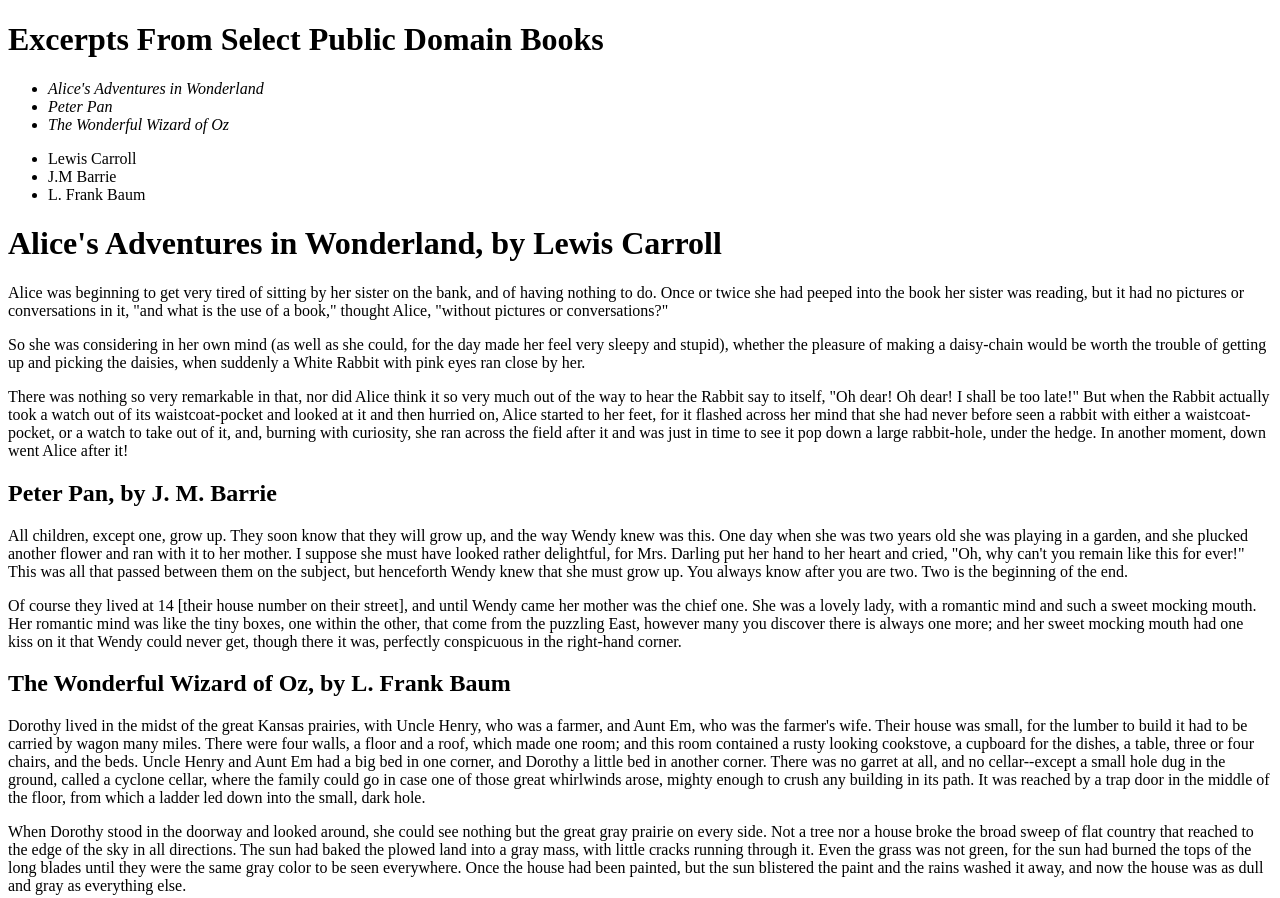
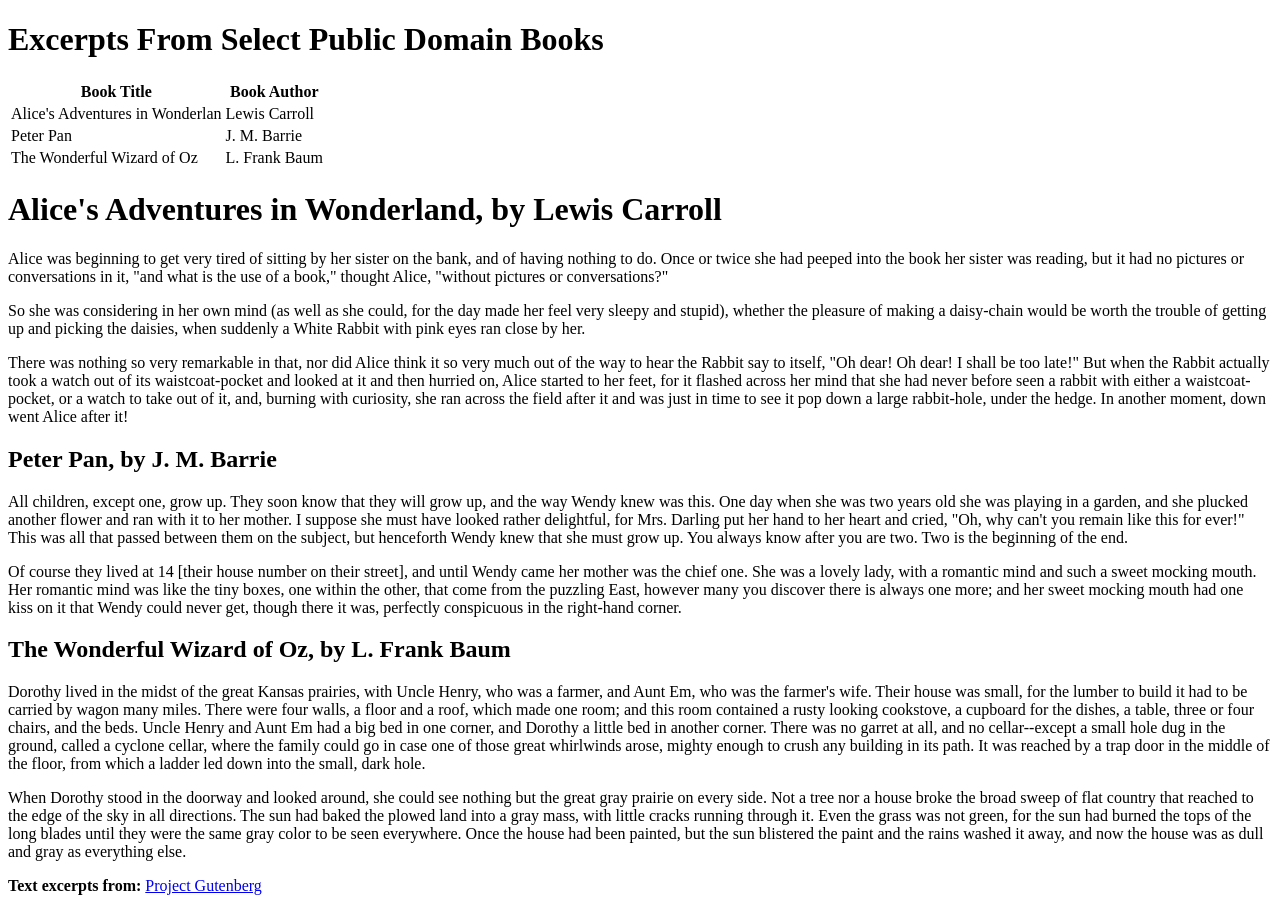
Before and after one commit to In-dexed/JVazquez_lab3, a plain HTML site: page index.html in a window 1280 px wide. Shown: the top 898 px of the page. Drawn offline with Linux system fonts and the light colour scheme.

Commit message:
changed book title and author from list to table

```diff
--- a/index.html
+++ b/index.html
@@ -9,16 +9,24 @@
 
 <body>
   <h1>Excerpts From Select Public Domain Books</h1>
-  <ul>
-    <li><em>Alice's Adventures in Wonderland </em></li>
-    <li><em>Peter Pan</em></li>
-    <li><em>The Wonderful Wizard of Oz</em></li>
-  </ul>
-  <ul>
-    <li>Lewis Carroll</li>
-    <li>J.M Barrie</li>
-    <li>L. Frank Baum</li>
-  </ul>
+  <table>
+    <tr>
+      <th>Book Title</th>
+      <th>Book Author</th>
+    </tr>
+    <tr>
+      <td>Alice's Adventures in Wonderlan</td>
+      <td>Lewis Carroll</td>
+    </tr>
+    <tr>
+      <td>Peter Pan</td>
+      <td>J. M. Barrie</td>
+    </tr>
+    <tr>
+      <td>The Wonderful Wizard of Oz</td>
+      <td>L. Frank Baum</td>
+    </tr>
+  </table>
 
   <h1>Alice's Adventures in Wonderland, by Lewis Carroll</h1>
   <p>Alice was beginning to get very tired of sitting by her sister on the bank, and of having nothing to do. Once or twice she had peeped into the book her sister was reading, but it had no pictures or conversations in it, "and what is the use of a book," thought Alice, "without pictures or conversations?"</p>
```
